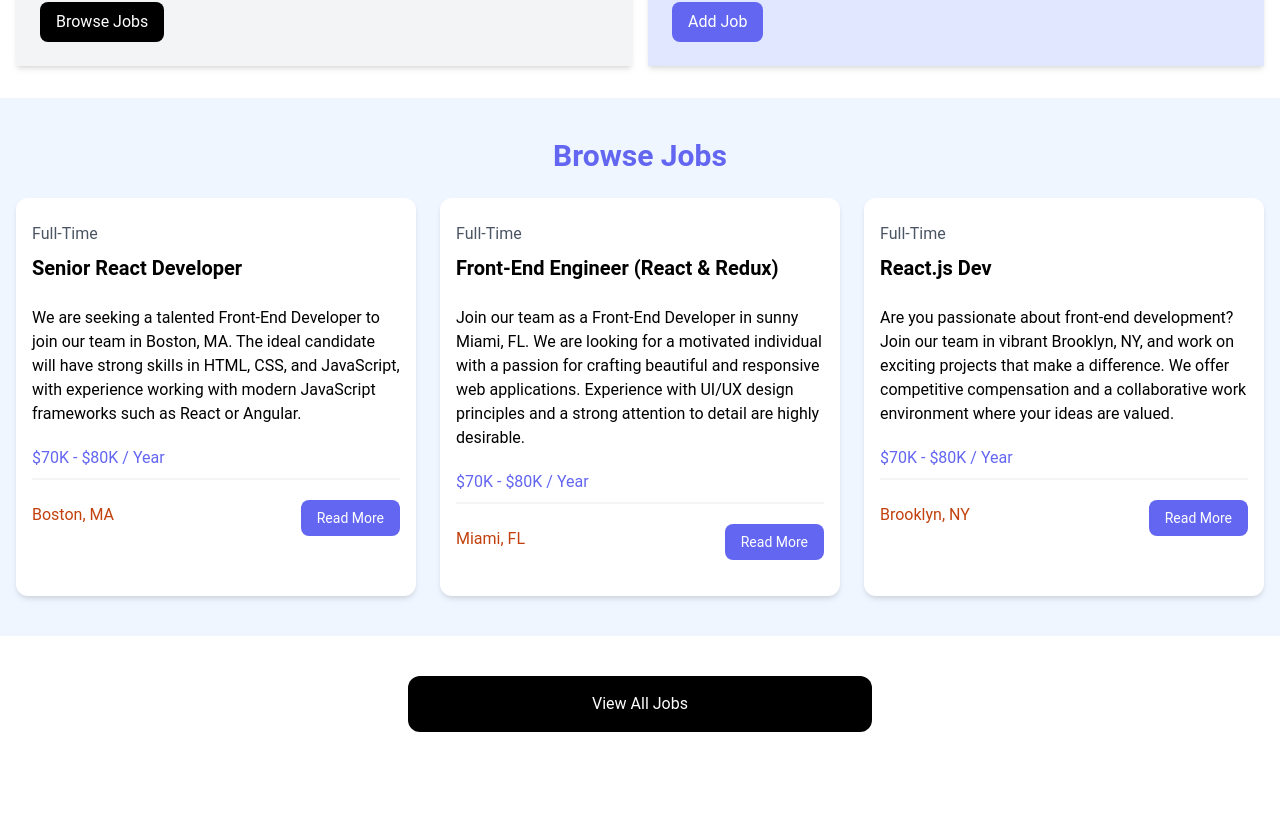
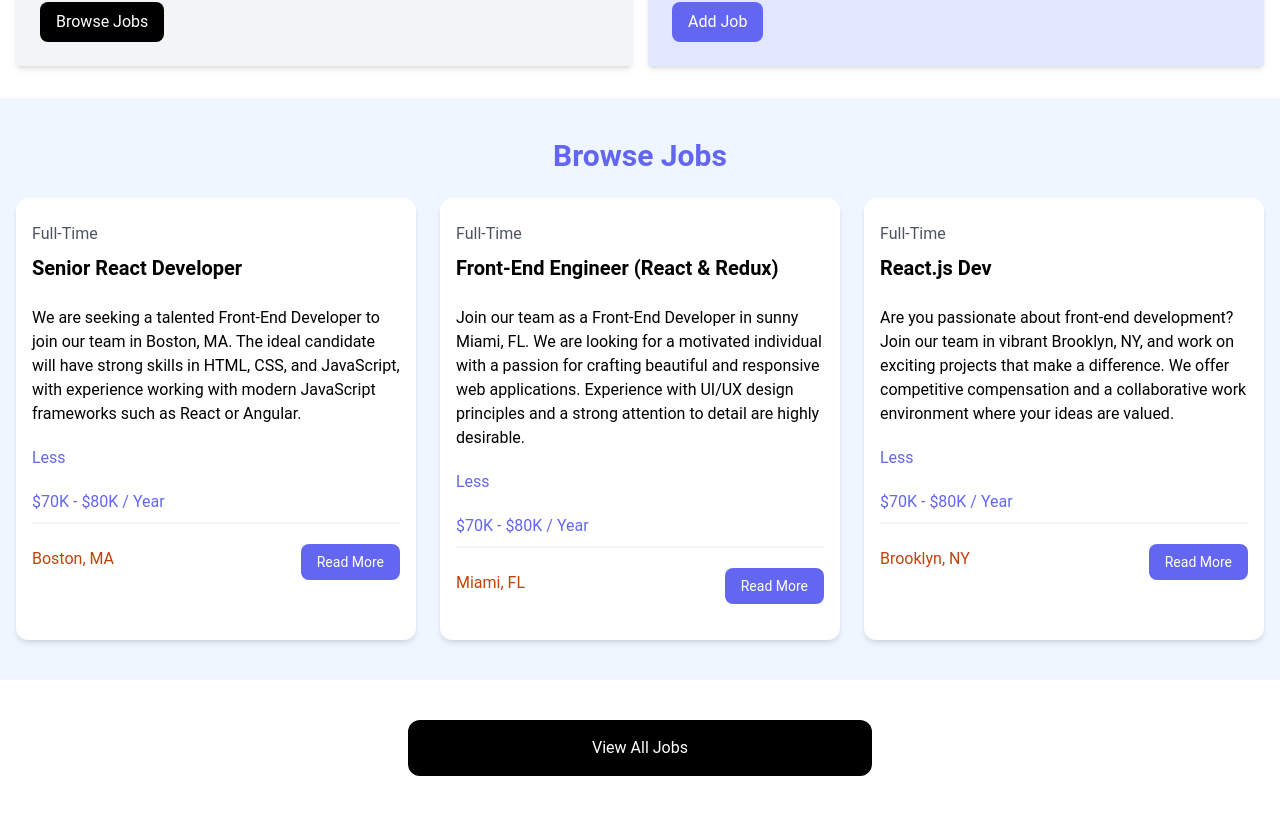
Before and after one commit to hungVo-uit/react-tutorial2, a React (Vite) app: page / in a window 1280 px wide. Shown: the part 511-1325 px from the top of the page. Before the commit the page ends 1283 px from the top, so only its background shows below. Built offline with nearby package versions, Linux system fonts and the light colour scheme.

Commit message:
add show more/less button to job component

```diff
--- a/src/component/Job.jsx
+++ b/src/component/Job.jsx
@@ -1,4 +1,13 @@
+import { useState } from "react";
+
 const Job = ({ job }) => {
+  const [showFullDescription, setShowFullDescription] = useState(true);
+
+  let description = job.description;
+
+  if (!showFullDescription) {
+    description = description.substring(0, 90) + "...";
+  }
   return (
     <div className="bg-white rounded-xl shadow-md relative">
       <div className="p-4">
@@ -7,7 +16,10 @@
           <h3 className="text-xl font-bold">{job.title}</h3>
         </div>
 
-        <div className="mb-5">{job.description}</div>
+        <div className="mb-5">{description}</div>
+        <button onClick={()=>{setShowFullDescription((prevState)=>!prevState)}} className="text-indigo-500 mb-5 hover:text-indigo-600">
+          {showFullDescription ? "Less" : "More"}
+        </button>
 
         <h3 className="text-indigo-500 mb-2">{job.salary} / Year</h3>
 
```
